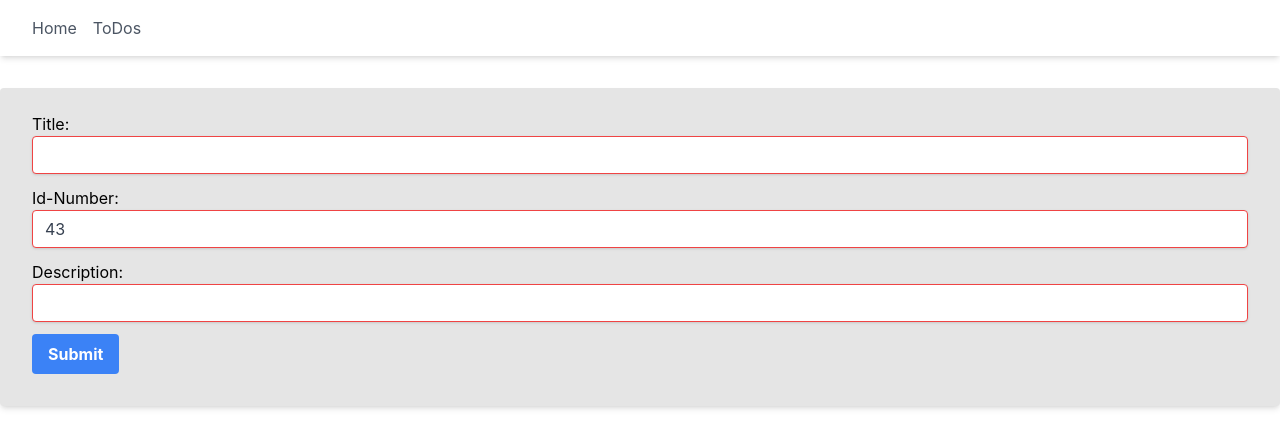
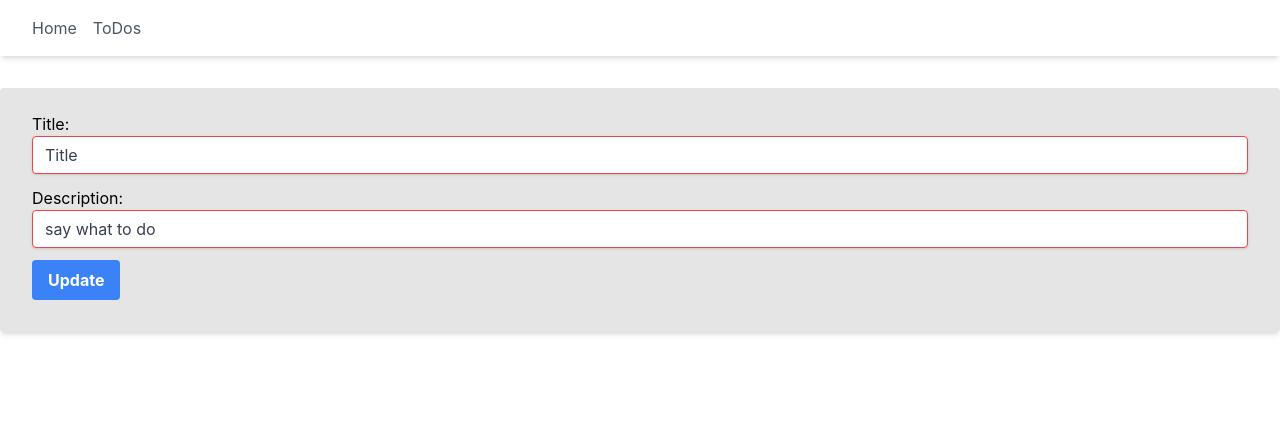
Before and after one commit to AliRuler/Project_React_todo, a React (Create React App) app: page /update/1 in a window 1280 px wide. Shown: the top 448 px of the page. Built offline with nearby package versions, Linux system fonts and the light colour scheme.

Commit message:
fixed url

```diff
--- a/src/components/Form/Form.jsx
+++ b/src/components/Form/Form.jsx
@@ -1,31 +1,35 @@
 import React from "react";
 import { useFormik } from "formik";
-import { addTodo } from "../../toolkit/slices/todo.slice";
-import { useDispatch } from "react-redux";
+import { addTodo, updateTodo } from "../../toolkit/slices/todo.slice";
+import { useDispatch, useSelector } from "react-redux";
 import FlexContainer from "../FlexContainer/FlexContainer";
 import { Form, useParams } from "react-router-dom";
+import { useNavigate } from "react-router-dom";
 
 const SignUpForm = () => {
   const dispatch = useDispatch();
-  // const validate = (values) => {
-  //   const errors = {};
-    // if (!values.email) {
-    //     errors.email ="Required"
-    // } else if (!/^[A-Z0-9._%+-]+@[A-Z0-9.-]+\.[A-Z]{2,4}$/i.test(values.email)){
-    //     errors.email = "Invalid email address"
-    // }
-  //   return errors;
-  // };
+  const todos = useSelector(state => state.todos);
+  const param = useParams();
+  const update = param.id?true:false;
+  const navigation = useNavigate();
+
+  let editTodo = {};
+  if(update){
+    editTodo = todos.filter(item => item.id == param.id)[0];
+  }
   const formik = useFormik({
     initialValues: {
-      title: "",
-      description: "",
-      id: Math.floor(Math.random()*100)
+      title: update? editTodo.title: "",
+      description: update? editTodo.description: "",
     },
     // validate,
     onSubmit: (values, { resetForm }) => {
-      alert(JSON.stringify(values, null, 2));
-      dispatch(addTodo({ ...values, isDone: false }));
+      if (!update){
+        dispatch(addTodo({ ...values,id: update?editTodo.id:Math.floor(Math.random()*100), isDone: false }));
+      }else{
+        dispatch(updateTodo({...values,id:editTodo.id}));
+      }
+      navigation("/");
       resetForm();
     },
   });
@@ -47,9 +51,9 @@ const SignUpForm = () => {
           name="title"
           type="text"
           onChange={formik.handleChange}
-          value={formik.values.email}
+          value={formik.values.title}
         />
-        <label
+        {/* <label
           htmlFor="id"
           className="mb-4"
         >
@@ -62,7 +66,7 @@ const SignUpForm = () => {
           type="number"
           onChange={formik.handleChange}
           value={formik.values.id}
-        />
+        /> */}
         <label
           htmlFor="description"
           className="mb-4 "
@@ -84,7 +88,7 @@ const SignUpForm = () => {
           className="bg-blue-500 hover:bg-blue-700 text-white font-bold py-2 px-4 rounded focus:outline-none focus:shadow-outline"
           type="submit"
         >
-          Submit
+          {update?"Update":"Submit"}
         </button>
       </Form>
     </FlexContainer>
--- a/src/toolkit/slices/todo.slice.js
+++ b/src/toolkit/slices/todo.slice.js
@@ -1,6 +1,5 @@
 import { createSlice } from "@reduxjs/toolkit";
-import todos from "../../db.js"
-
+import todos from "../../data/db.js"
 export const todoSlice = createSlice({
     name: "todo",
     initialState:{
@@ -9,10 +8,9 @@ export const todoSlice = createSlice({
     reducers: {
         addTodo: (state,action) => {
             state.todos.push(action.payload);
-            console.log("Done")
         },
         updateTodo:  (state,action) =>{
-            state.todos.map(item => item.id === action.payload.id? action.payload:item);
+            state.todos = state.todos.map(item => item.id === action.payload.id? action.payload:item);
         },
         removeTodo: (state,action) =>{
             state.todos = state.todos.filter(item => item.id !== action.payload);
```
Also changed, not shown: src/data/db.js (renamed from src/db.js).
